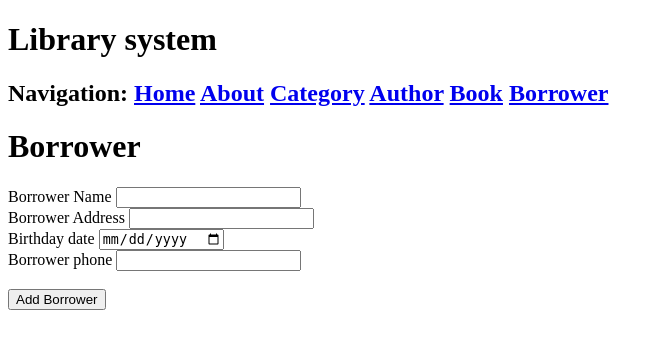
After one commit to rabdallah-99/library-system, a Flask app: page /borrower in a window 1280 px wide. The commit adds this page. Shown: the top 349 px of the page, without its empty margins (0-663 px from the left). Run offline with Flask 2, Linux system fonts and the light colour scheme.

Commit message:
RA: adding borrower, book not yet

```diff
--- a/application/forms.py
+++ b/application/forms.py
@@ -2,16 +2,19 @@ from flask import Flask, render_template, request
 from flask_wtf import FlaskForm
 from wtforms import StringField, DateField, FloatField, PasswordField, BooleanField, SubmitField, SelectField, IntegerField
 from wtforms.validators import DataRequired, Length, Email, EqualTo, ValidationError
+#from wtforms.fields.html5 import DateField
 from application import db, bcrypt, conn
 from application.models import Borrower, Books, Author, Category, Transaction, Login
 #from flask_login import current_user
 # this file should build the available forms needed for project
+
 
 class LogInForm(FlaskForm):
     name = StringField('User Name', validators=[DataRequired()])
     password = PasswordField('Password', validators=[DataRequired()])
     remember = BooleanField('Remember Me')
     submit = SubmitField('Sign In')
+
     def validate_user(self, name, password):
         user = Login.query.filter_by(name=name.data).first()
 
@@ -22,36 +25,41 @@ class LogInForm(FlaskForm):
             raise ValidationError('Incorrect password')
 
 # Class for signing up
+
+
 class SignUpForm(FlaskForm):
-    user = StringField('User Name',validators = [DataRequired(), Length(min=3, max=15)])
+    user = StringField('User Name', validators=[DataRequired(), Length(min=3, max=15)])
 
     password = PasswordField('Password', validators=[DataRequired()])
     confirm_password = PasswordField('Confirm Password', validators=[DataRequired(), EqualTo('password')])
     submit = SubmitField('Sign Up')
 
-class AddCategory(FlaskForm) :
+
+class AddCategory(FlaskForm):
     name = StringField('Category Name', validators=[DataRequired()])
     submit = SubmitField('Add Category')
 
-class AddAuthor(FlaskForm) :
-    name = StringField('Author Name',validators=[DataRequired()])
+
+class AddAuthor(FlaskForm):
+    name = StringField('Author Name', validators=[DataRequired()])
     submit = SubmitField('Add Author')
 
+
 class AddBorrower(FlaskForm):
-    name = StringField('Borrower Name',validators=[DataRequired()])
-    address = StringField('Borrower Address',validators=[DataRequired()])
-    bdate = DateField('Birthday date')
-    phone = StringField('Borrower phone')
+    borrower_name = StringField('Borrower Name', validators=[DataRequired()])
+    borrower_address = StringField('Borrower Address', validators=[DataRequired()])
+    borrower_bdate = DateField('Birthday date',format='%Y-%m-%d')
+    borrower_phone = StringField('Borrower phone')
     submit = SubmitField('Add Borrower')
+
 
 class AddBook(FlaskForm):
 
-    name = FloatField('Book Name',validators=[DataRequired()])
-    author_id=SelectField('Author', coerce=int)
-    category_id=SelectField('Category', coerce=int)
+    book_name = StringField('Book Name', validators=[DataRequired()])
+    author_id = SelectField('Author', coerce=int)
+    category_id = SelectField('Category', coerce=int)
     price = FloatField('Book Price')
-    count = IntegerField ('Book Count')
-    available=BooleanField('Available')
-
-
+    count = IntegerField('Book Count')
+    available = BooleanField('Available')
+    submit = SubmitField('Add Book')
 #class DeleteCategory(FlaskForm) :
--- a/application/routes.py
+++ b/application/routes.py
@@ -3,39 +3,60 @@ from application import app, db, conn
 from application.forms import AddCategory, AddAuthor, LogInForm, SignUpForm, AddBook, AddBorrower
 from application.models import Category, Author, Borrower, Login, Books
 #modify this file to suit your database and site layout
+
+
 @app.route('/category', methods=['GET', 'POST'])
 def add_category():
-    form=AddCategory()
+    form = AddCategory()
     if form.validate_on_submit():
-        new_category = Category (category_id=0, category_name = form.name.data)
+        new_category = Category(category_id=0, category_name=form.name.data)
         db.session.add(new_category)
         db.session.commit()
-    return render_template('Category.html', title='Category', form = form)
+    return render_template('Category.html', title='Category', form=form)
 #@app.route('/deletecategory',methods=['GET','POST'])
 #def delete_category():
- #   form=DeleteCategory()
+#   form=DeleteCategory()
+
 
 @app.route('/author', methods=['GET', 'POST'])
 def add_author():
-    form=AddAuthor()
+    form = AddAuthor()
     if form.validate_on_submit():
         new_author = Author(author_id=0, author_name=form.name.data)
         db.session.add(new_author)
         db.session.commit()
-    return render_template('author.html', title='Author', form = form)
-@app.route('/book')
+    return render_template('author.html', title='Author', form=form)
+
+
+@app.route('/book', methods=['GET', 'POST'])
 def addbook():
-    form=AddBook()
+    form = AddBook()
     cursor = conn.cursor()
     cursor.execute('SELECT author_id,author_name FROM author')
     joblist = cursor.fetchall()
+    form.author_id.choices = [(h[0], h[1]) for h in joblist]
     cursor.execute('SELECT category_id,category_name FROM category')
     joblist1 = cursor.fetchall()
+    form.category_id.choices = [(h[0], h[1]) for h in joblist1]
     if form.validate_on_submit():
-        new_book=Books(book_id=0,book_name=form.name.data,author_id=form.author_id.data,category_id=form.category_id.data, price=form.price.data,count=form.count.data, available=form.available.data)
+        #return '<html><h1> {} </h1></html>'.format(form.author_id.data)
+        id=db.Query('SELECT author_id FROM author WHERE author_name ='+form.author_id.data)
+        category=db.Query('SELECT category_id FROM category WHERE category_name='+form.category_id.data)
+        new_book = Books(book_id=0, book_name=form.book_name.data, author_id=id, category_id=category, price=form.price.data, count=form.count.data)
         db.session.add(new_book)
         db.session.commit()
-    return render_template("book.html",joblist=joblist, joblist1=joblist1 )
+
+    return render_template("book.html", joblist=joblist, joblist1=joblist1, form=form)
+
+@app.route('/borrower', methods=['GET', 'POST'])
+def addBorrower():
+    form = AddBorrower()
+    if form.validate_on_submit():
+        new_borrower = Borrower(borrower_id=0, borrower_name=form.borrower_name.data, borrower_address=form.borrower_address.data, borrower_bdate=form.borrower_bdate.data, borrower_phone=form.borrower_phone.data)
+        db.session.add(new_borrower)
+        db.session.commit()
+    return render_template('borrower.html', title='borrower', form=form)
+
 
 @app.route('/read')
 def readcategory():
@@ -43,24 +64,31 @@ def readcategory():
     all_category = Category.query.all()
     category_string = ""
     for category in all_category:
-        category_string += "<br>"+ category.category_name
+        category_string += "<br>" + category.category_name
     return category_string
+
+
 @app.route('/read-author')
 def readauthor():
 
     all_authors = Author.query.all()
     author_string = ""
     for author in all_authors:
-        author_string += "<br>"+ author.author_name
-    return  author_string
+        author_string += "<br>"\
+                         + author.author_name
+    return author_string
 # Route to home page
+
+
 @app.route('/')
 @app.route('/home')
 def home():
 
-    return render_template('home.html', title = 'Home')
+    return render_template('home.html', title='Home')
 
 # Route to about page
+
+
 @app.route('/about')
 def about():
     return render_template('about.html', title='About')
--- /dev/null
+++ b/application/templates/borrower.html
@@ -0,0 +1,23 @@
+{% extends "layout.html" %}
+{% block body_content %}
+{{ form.hidden_tag() }}
+<h1>Borrower </h1>
+<div class="form-group">
+	<form method="POST" action="">
+                {{ form.hidden_tag() }}
+                <div class="form-group">
+                    {{ form.borrower_name.label }} {{ form.borrower_name }}<br>
+                    {{ form.borrower_address.label }} {{ form.borrower_address }}<br>
+                    {{ form.borrower_bdate.label }} {{ form.borrower_bdate(class='datepicker') }}<br>
+                    {{ form.borrower_phone.label }} {{ form.borrower_phone}}<br>
+
+                </div>
+        <br>
+
+
+		<div class="form-group">
+			{{ form.submit }}
+		</div>
+    </form>
+</div>
+{% endblock body_content %}
--- a/application/templates/layout.html
+++ b/application/templates/layout.html
@@ -13,6 +13,7 @@
 					<a href="{{ url_for('add_category') }}">Category</a>
 				    <a href="{{ url_for('add_author') }}">Author</a>
 					<a href="{{ url_for('addbook') }}">Book</a>
+					<a href="{{ url_for('addBorrower') }}">Borrower</a>
 
 			</h2>
 		</div>
```
Also changed, not shown: application/templates/book.html (+16 -17 lines).
